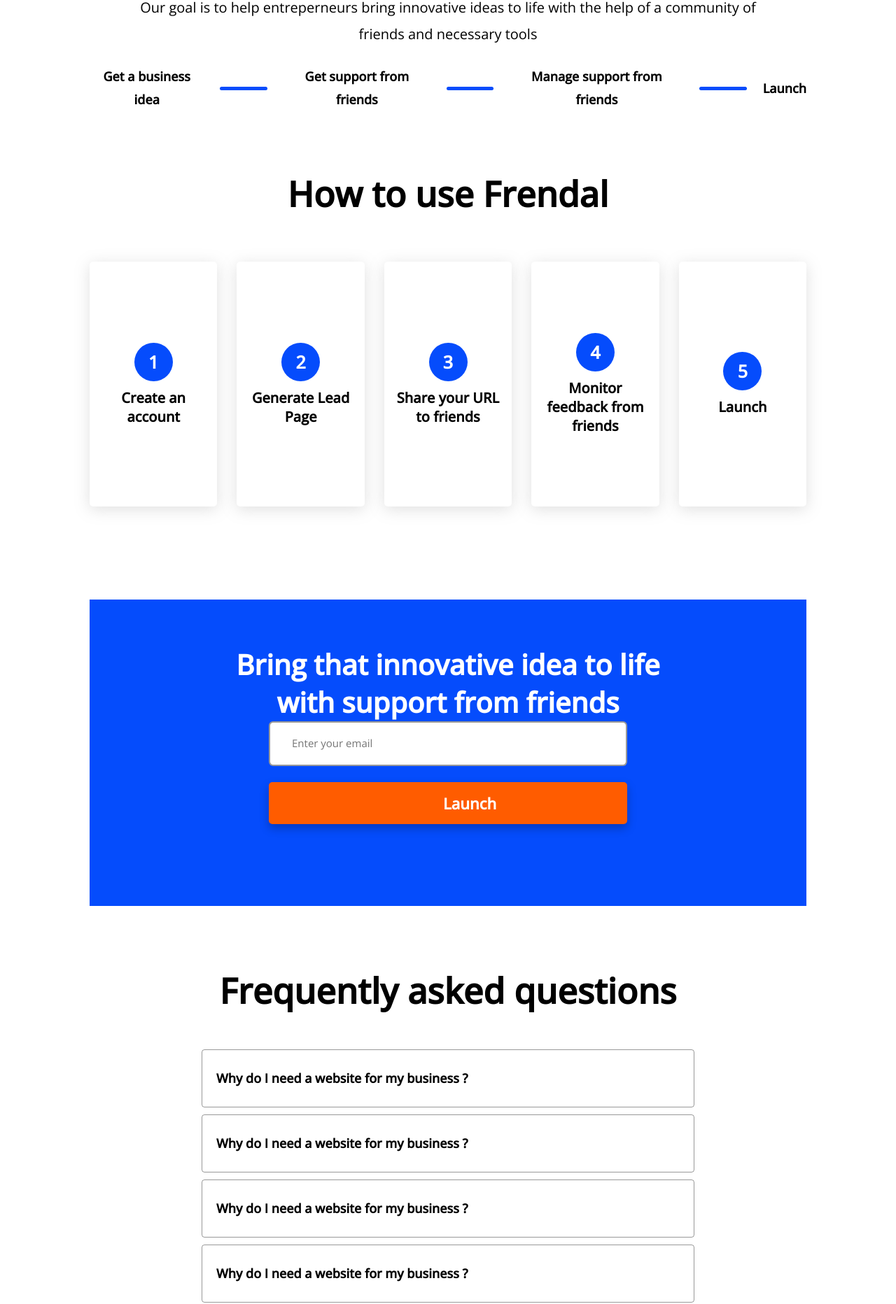
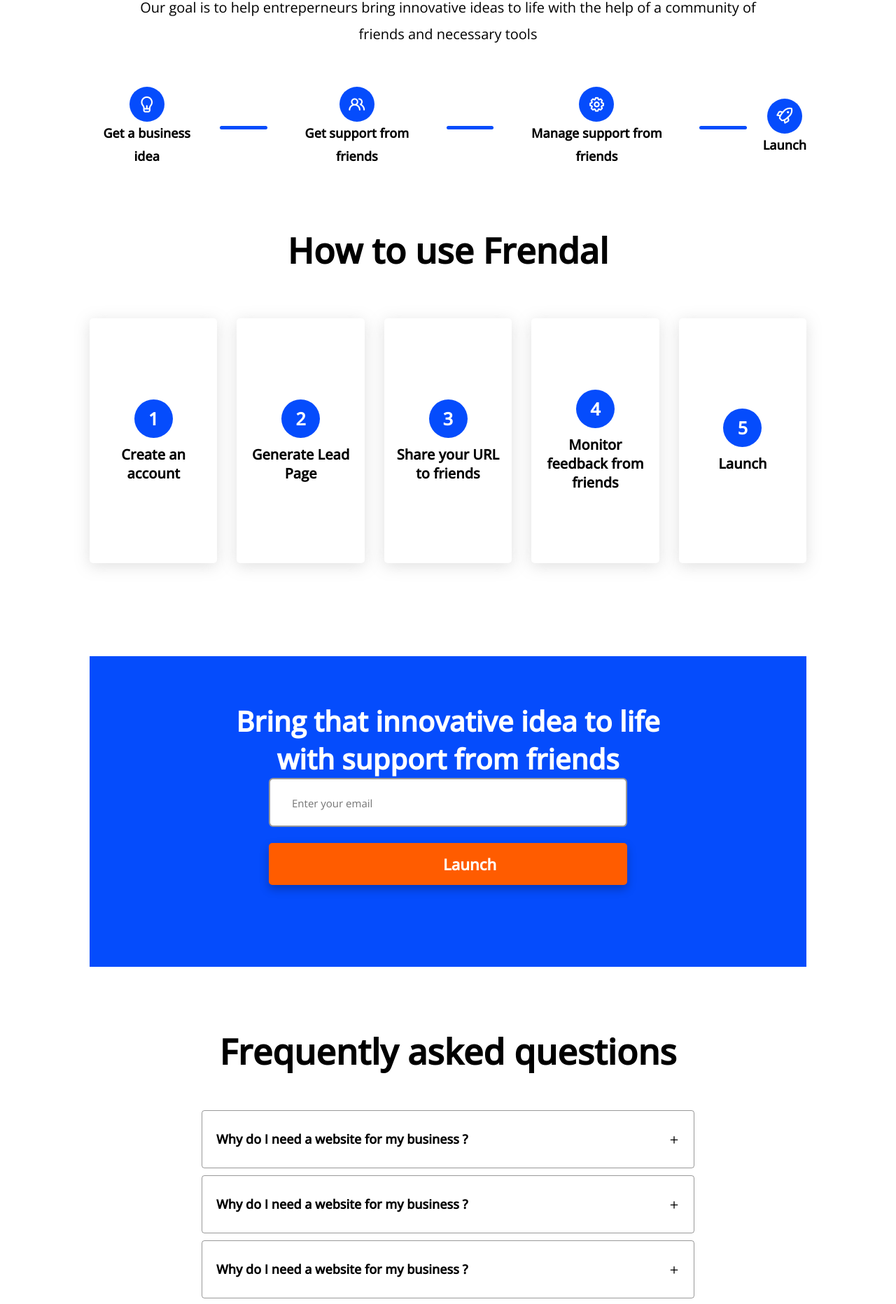
Before and after one commit to willzfrank/frendal, a React (Create React App) app: page / in a window 1280 px wide. Shown: the part 1339-3203 px from the top of the page at 70% size. Built offline with nearby package versions, Linux system fonts and the light colour scheme.

Commit message:
final commit for web view

```diff
--- a/public/index.html
+++ b/public/index.html
@@ -15,15 +15,12 @@
       user's mobile device or desktop. See https://developers.google.com/web/fundamentals/web-app-manifest/
     -->
     <link rel="manifest" href="%PUBLIC_URL%/manifest.json" />
-    <!--
-      Notice the use of %PUBLIC_URL% in the tags above.
-      It will be replaced with the URL of the `public` folder during the build.
-      Only files inside the `public` folder can be referenced from the HTML.
 
-      Unlike "/favicon.ico" or "favicon.ico", "%PUBLIC_URL%/favicon.ico" will
-      work correctly both with client-side routing and a non-root public URL.
-      Learn how to configure a non-root public URL by running `npm run build`.
-    -->
+    <link
+      rel="stylesheet"
+      href="https://unicons.iconscout.com/release/v4.0.0/css/line.css"
+    />
+
     <title>React App</title>
   </head>
   <body>
--- a/src/components/FAQ/Faq.jsx
+++ b/src/components/FAQ/Faq.jsx
@@ -8,19 +8,19 @@
       <FAQBox>
         <div>
           <p>Why do I need a website for my business ?</p>
-          <i className="icon-3deffects"></i>
+          <i class="uil uil-plus"></i>
         </div>
         <div>
           <p>Why do I need a website for my business ?</p>
-          <i className="icon-3deffects"></i>
+          <i class="uil uil-plus"></i>
         </div>
         <div>
           <p>Why do I need a website for my business ?</p>
-          <i className="icon-3deffects"></i>
+          <i class="uil uil-plus"></i>
         </div>
         <div>
           <p>Why do I need a website for my business ?</p>
-          <i className="icon-3deffects"></i>
+          <i class="uil uil-plus"></i>
         </div>
       </FAQBox>
     </FAQContainer>
@@ -47,9 +47,14 @@
     padding: 15px 20px;
     height: 83px;
     display: flex;
+    justify-content: space-between;
     border-radius: 4px;
     align-items: center;
     margin-bottom: 10px;
+
+    i {
+      cursor: pointer;
+    }
 
     p {
       font-size: 18px;
--- a/src/components/Footer/Footer.jsx
+++ b/src/components/Footer/Footer.jsx
@@ -136,5 +136,10 @@
   .fotterBottom--right {
     display: flex;
     gap: 63px;
+    div {
+      p {
+        cursor: pointer;
+      }
+    }
   }
 `;
--- a/src/components/Newsletter/Newsletter.jsx
+++ b/src/components/Newsletter/Newsletter.jsx
@@ -50,7 +50,7 @@
     letter-spacing: 0em;
     text-align: center;
     margin-bottom: 117px;
-
+    cursor: pointer;
     padding: 15px 249px 15px 249px;
   }
 
@@ -61,6 +61,8 @@
     padding: 21px 31px 21px 31px;
     outline: none;
     margin-bottom: 23px;
+    font-size: 18px;
+    font-weight: 600;
 
     ::placeholder {
       font-size: 15px;
--- a/src/components/Whatwedo/Whatwedo.jsx
+++ b/src/components/Whatwedo/Whatwedo.jsx
@@ -11,22 +11,22 @@
       </p>
       <IconContainer>
         <div>
-          <i className="icon-3deffects"></i>
+          <i class="uil uil-lightbulb-alt"></i>
           <p>Get a business idea</p>
         </div>
         <div className="line"></div>
         <div>
-          <i className="icon-3deffects"></i>
+          <i class="uil uil-users-alt"></i>
           <p>Get support from friends</p>
         </div>
         <div className="line"></div>
         <div>
-          <i className="icon-3deffects"></i>
+          <i class="uil uil-cog"></i>
           <p>Manage support from friends </p>
         </div>
         <div className="line"></div>
         <div>
-          <i className="icon-3deffects"></i>
+          <i class="uil uil-rocket"></i>
           <p>Launch</p>
         </div>
       </IconContainer>
@@ -63,12 +63,34 @@
   gap: 23px;
   justify-content: center;
   align-items: center;
+  margin-top: 56px;
 
+  div {
+    display: flex;
+    justify-content: center;
+    align-items: center;
+    flex-direction: column;
+
+    i {
+      display: flex;
+      justify-content: center;
+      align-items: center;
+      color: white;
+      font-size: 25px;
+      height: 50px;
+      width: 50px;
+      border-radius: 50%;
+      background: #054cfc;
+    }
+  }
   .line {
     width: 68px;
     height: 5px;
     background: #054cfc;
     border-radius: 18px;
+    display: flex;
+    justify-content: center;
+    align-items: center;
   }
   p {
     font-size: 18px;
```
